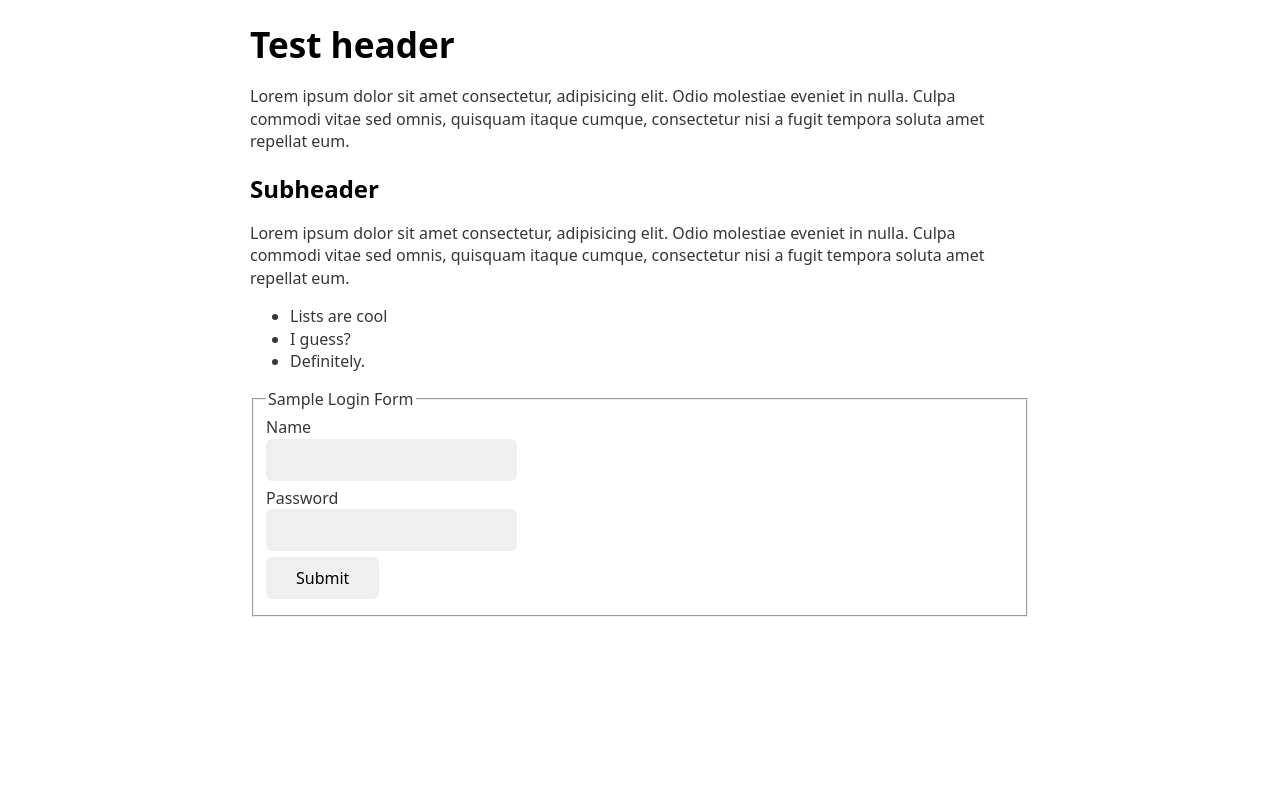
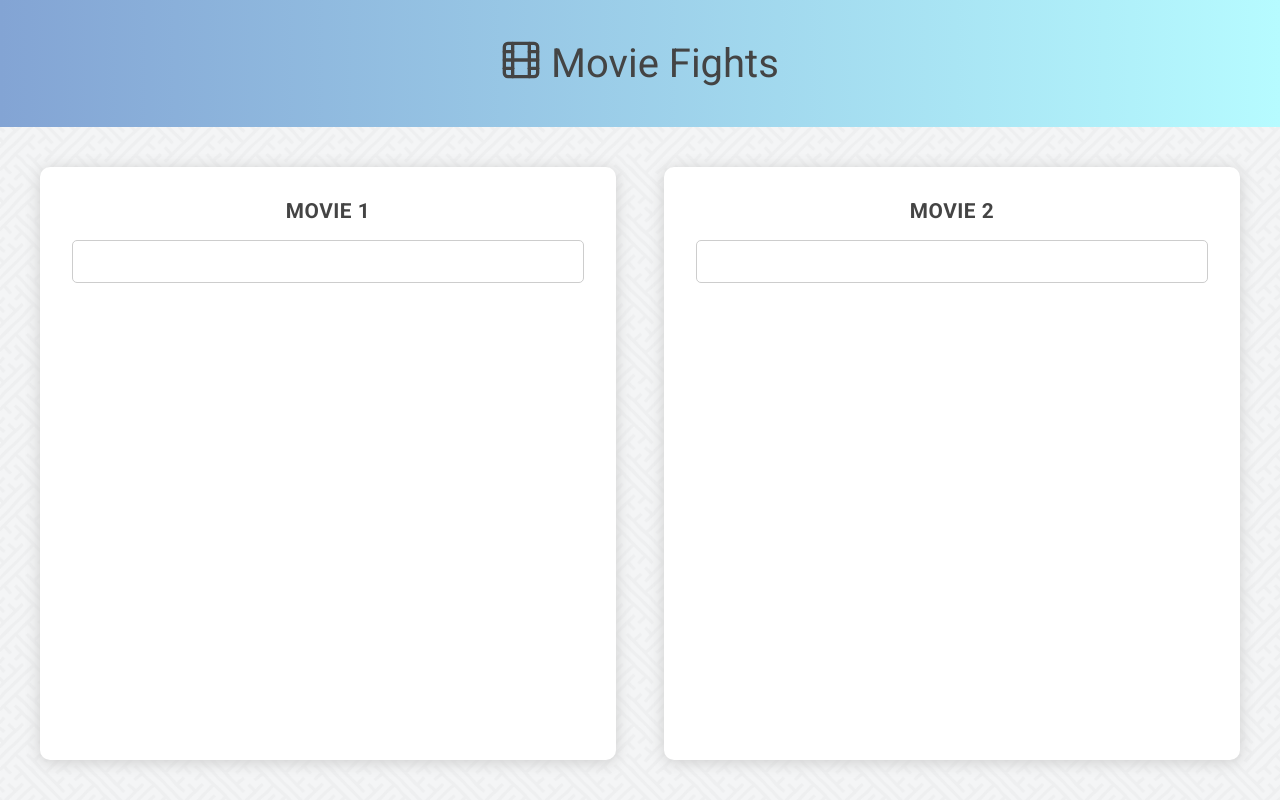
Before and after one commit to TomTilly/minimal-boilerplate, a website: page index.html in a window 1280 px wide. Drawn offline with Linux system fonts and the light colour scheme.

Commit message:
Add basic styles

```diff
--- a/index.html
+++ b/index.html
@@ -5,40 +5,50 @@
     <meta http-equiv="X-UA-Compatible" content="IE=edge" />
     <meta name="viewport" content="width=device-width, initial-scale=1.0" />
     <title>Snippet boilerplate</title>
+    <link rel="preconnect" href="https://fonts.gstatic.com" />
+    <link
+      href="https://fonts.googleapis.com/css2?family=Roboto:wght@400;700&display=swap"
+      rel="stylesheet"
+    />
     <link rel="stylesheet" href="styles.css" />
   </head>
   <body>
-    <h1>Test header</h1>
-    <p>
-      Lorem ipsum dolor sit amet consectetur, adipisicing elit. Odio molestiae
-      eveniet in nulla. Culpa commodi vitae sed omnis, quisquam itaque cumque,
-      consectetur nisi a fugit tempora soluta amet repellat eum.
-    </p>
-    <h2>Subheader</h2>
-    <p>
-      Lorem ipsum dolor sit amet consectetur, adipisicing elit. Odio molestiae
-      eveniet in nulla. Culpa commodi vitae sed omnis, quisquam itaque cumque,
-      consectetur nisi a fugit tempora soluta amet repellat eum.
-    </p>
-    <ul>
-      <li>Lists are cool</li>
-      <li>I guess?</li>
-      <li>Definitely.</li>
-    </ul>
-    <form>
-      <fieldset>
-        <legend>Sample Login Form</legend>
-        <label
-          >Name
-          <input type="text" />
-        </label>
-        <label
-          >Password
-          <input type="password" />
-        </label>
-        <button type="button">Submit</button>
-      </fieldset>
-    </form>
+    <header>
+      <h1>
+        <svg
+          xmlns="http://www.w3.org/2000/svg"
+          width="24"
+          height="24"
+          viewBox="0 0 24 24"
+          fill="none"
+          stroke="currentColor"
+          stroke-width="2"
+          stroke-linecap="round"
+          stroke-linejoin="round"
+          class="feather feather-film"
+        >
+          <rect x="2" y="2" width="20" height="20" rx="2.18" ry="2.18"></rect>
+          <line x1="7" y1="2" x2="7" y2="22"></line>
+          <line x1="17" y1="2" x2="17" y2="22"></line>
+          <line x1="2" y1="12" x2="22" y2="12"></line>
+          <line x1="2" y1="7" x2="7" y2="7"></line>
+          <line x1="2" y1="17" x2="7" y2="17"></line>
+          <line x1="17" y1="17" x2="22" y2="17"></line>
+          <line x1="17" y1="7" x2="22" y2="7"></line>
+        </svg>
+        Movie Fights
+      </h1>
+    </header>
+    <main>
+      <div class="col">
+        <h2>Movie 1</h2>
+        <input type="text" name="movie-1" />
+      </div>
+      <div class="col">
+        <h2>Movie 2</h2>
+        <input type="text" name="movie-2" />
+      </div>
+    </main>
     <script src="script.js"></script>
   </body>
 </html>
--- a/styles.css
+++ b/styles.css
@@ -1,7 +1,109 @@
-@import 'water.css';
+/* General */
+
+:root {
+  --black: #444;
+}
 
 *,
 *::before,
 *::after {
   box-sizing: border-box;
 }
+
+body {
+  font-family: 'Roboto', sans-serif;
+  margin: 0;
+  font-size: 100%;
+  color: var(--black);
+  min-height: 100vh;
+  display: flex;
+  flex-direction: column;
+}
+
+/* Typography */
+
+h2 {
+  font-weight: 700;
+  letter-spacing: 0.5px;
+  text-transform: uppercase;
+  font-size: 1.3rem;
+}
+
+/* Header */
+
+header {
+  background: linear-gradient(to right, #83a4d4, #b6fbff);
+  padding: 1.5rem 1rem;
+}
+
+@media (min-width: 800px) {
+  header {
+    padding: 2.5rem;
+  }
+}
+
+header h1 {
+  margin: 0;
+  font-weight: 300;
+  font-size: 2rem;
+  text-align: center;
+}
+
+@media (min-width: 800px) {
+  header h1 {
+    font-size: 2.5rem;
+  }
+}
+
+header svg {
+  width: 1em;
+  height: 1em;
+  vertical-align: top;
+}
+
+/* Main */
+
+main {
+  padding: 1.5rem 1rem;
+  display: grid;
+  grid-template-columns: 1fr;
+  grid-gap: 1.5rem;
+  background-image: url('interlaced.png');
+  background-size: 300px;
+  flex-grow: 1;
+}
+
+@media (min-width: 800px) {
+  main {
+    grid-template-columns: 1fr 1fr;
+    grid-gap: 3rem;
+    padding: 2.5rem;
+  }
+}
+
+.col {
+  background: white;
+  border-radius: 10px;
+  padding: 1rem;
+  box-shadow: 0 2px 15px #cdcdcd;
+}
+
+@media (min-width: 800px) {
+  .col {
+    padding: 2rem;
+  }
+}
+
+main h2 {
+  text-align: center;
+  margin-top: 0;
+}
+
+input {
+  width: 100%;
+  font-size: 1.2rem;
+  border: 1px solid #cdcdcd;
+  border-radius: 5px;
+  padding: 0.5em 0.75em;
+  color: #505050;
+}
```
Also changed, not shown: interlaced.png (added), 1 other file.
